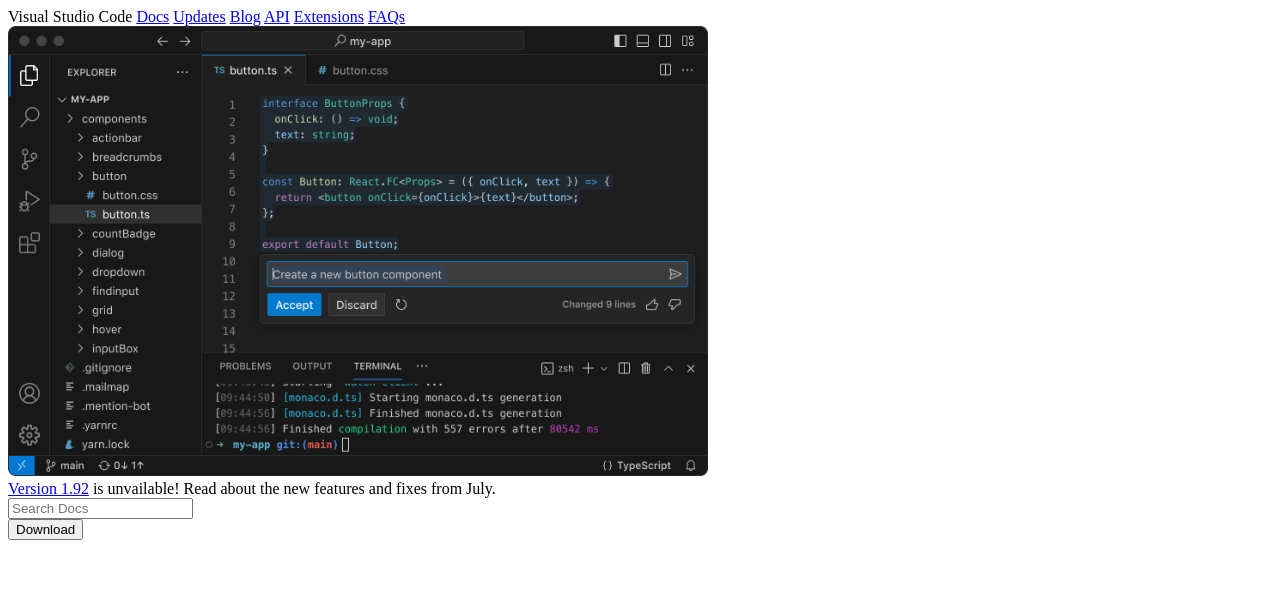
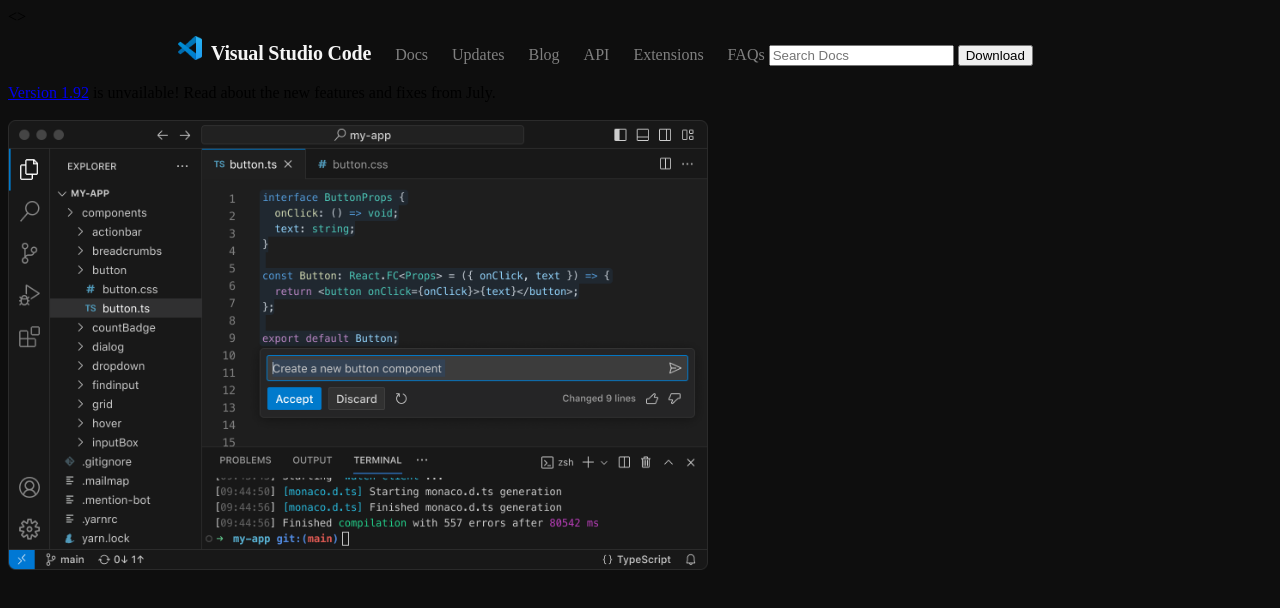
Before and after one commit to mackcodes/VScode-landingPage, a plain HTML site: page index.html in a window 1280 px wide. Drawn offline with Linux system fonts and the light colour scheme.

Commit message:
background and header completion

```diff
--- a/index.html
+++ b/index.html
@@ -3,25 +3,34 @@
 <head>
     <meta charset="UTF-8">
     <meta name="viewport" content="width=device-width, initial-scale=1.0">
+    <>
     <title>Visual Studio Code - Code Editing. Redefined</title>
+    <link rel="stylesheet" href="style.css">
 </head>
-<body>
+<body style="background-color: #0e0e0e;">
+    <div class="header">
+        <img src="Assets/download.png" alt="Vs Logo" width="24px" height="24px" style="padding-right: 5px;">
+        <span class="VisualStudioCode">Visual Studio Code</span>
+        <a class="topLink" href="https://code.visualstudio.com/docs">Docs</a>
+        <a class="topLink" href="https://code.visualstudio.com/updates/v1_92">Updates</a>
+        <a class="topLink" href="https://code.visualstudio.com/blogs/2024/06/24/extensions-are-all-you-need">Blog</a>
+        <a class="topLink" href="https://code.visualstudio.com/api">API</a>
+        <a class="topLink" href="https://marketplace.visualstudio.com/VSCode">Extensions</a>
+        <a class="topLink" href="https://code.visualstudio.com/docs/supporting/faq">FAQs</a>
+
+
+        <input type="text" placeholder="Search Docs">
+        <button>Download</button>
+    </div>
+    <br />
+
     <div>
-        <span>Visual Studio Code</span>
-        <span><a href="https://code.visualstudio.com/docs">Docs</a></span>
-        <span><a href="https://code.visualstudio.com/updates/v1_92">Updates</a></span>
-        <span><a href="https://code.visualstudio.com/blogs/2024/06/24/extensions-are-all-you-need">Blog</a></span>
-        <span><a href="https://code.visualstudio.com/api">API</a></span>
-        <span><a href="https://marketplace.visualstudio.com/VSCode">Extensions</a></span>
-        <span><a href="https://code.visualstudio.com/docs/supporting/faq">FAQs</a></span>
+        <a target="_blank" href="https://code.visualstudio.com/updates/v1_92">Version 1.92</a> is unvailable! Read about the new features and fixes from July.
+    </div>
+    <br />
+
     <div>
         <img src="Assets/main image.png" height="450px" width="700px" alt="main image of VS Code showing the code coloring.">
     </div>
-    <a target="_blank" href="https://code.visualstudio.com/updates/v1_92">Version 1.92</a> is unvailable! Read about the new features and fixes from July.
-    <div>
-        <input type="text" placeholder="Search Docs">
-    </div>
-</div>
-    <button>Download</button>
 </body>
 </html>
--- a/style.css
+++ b/style.css
@@ -0,0 +1,22 @@
+.VisualStudioCode{
+    font-size: 20px;
+    letter-spacing: -0.2px;
+    color: whitesmoke;
+    font-weight: 600;
+
+}
+
+
+.header{
+    padding-left: 170px;
+    padding-right: 170px;
+    padding-top: 10px;
+}
+
+.topLink{
+    cursor: cursor;
+    color: gray;
+    text-decoration: none;
+    font-weight: 200;
+    padding-left: 20px;
+}
```
Also changed, not shown: Assets/download.png (added), Assets/logo.jpg (deleted), Assets/search-dark.svg (added).
